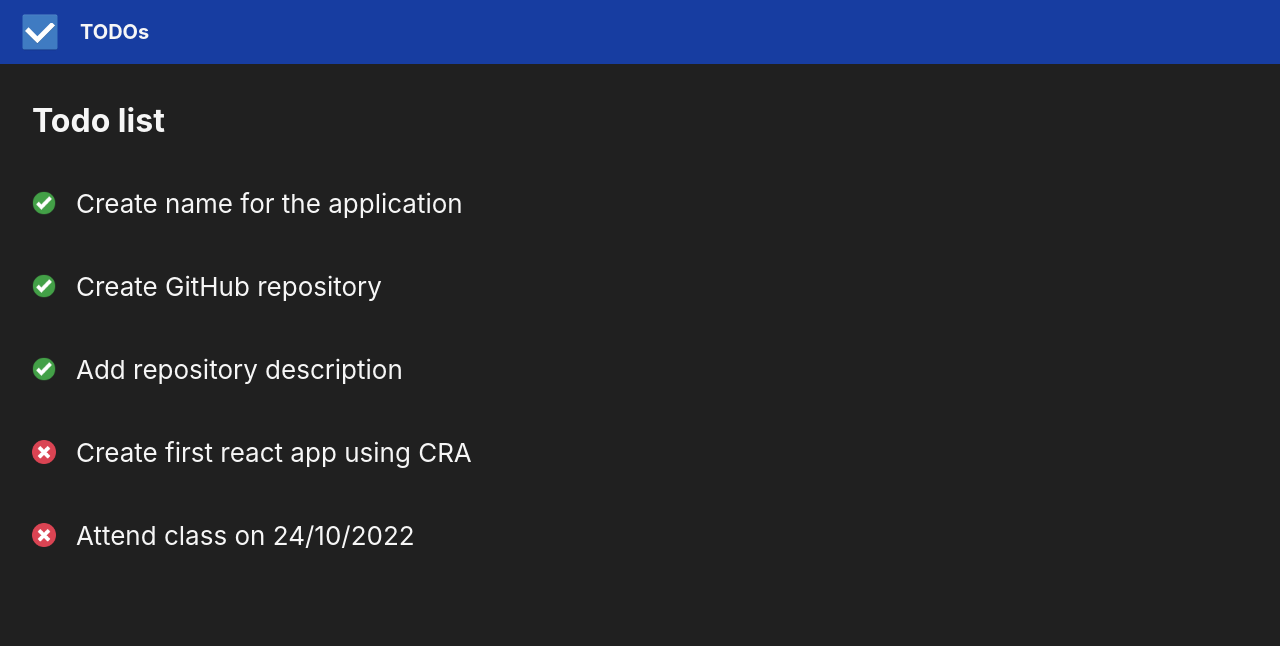
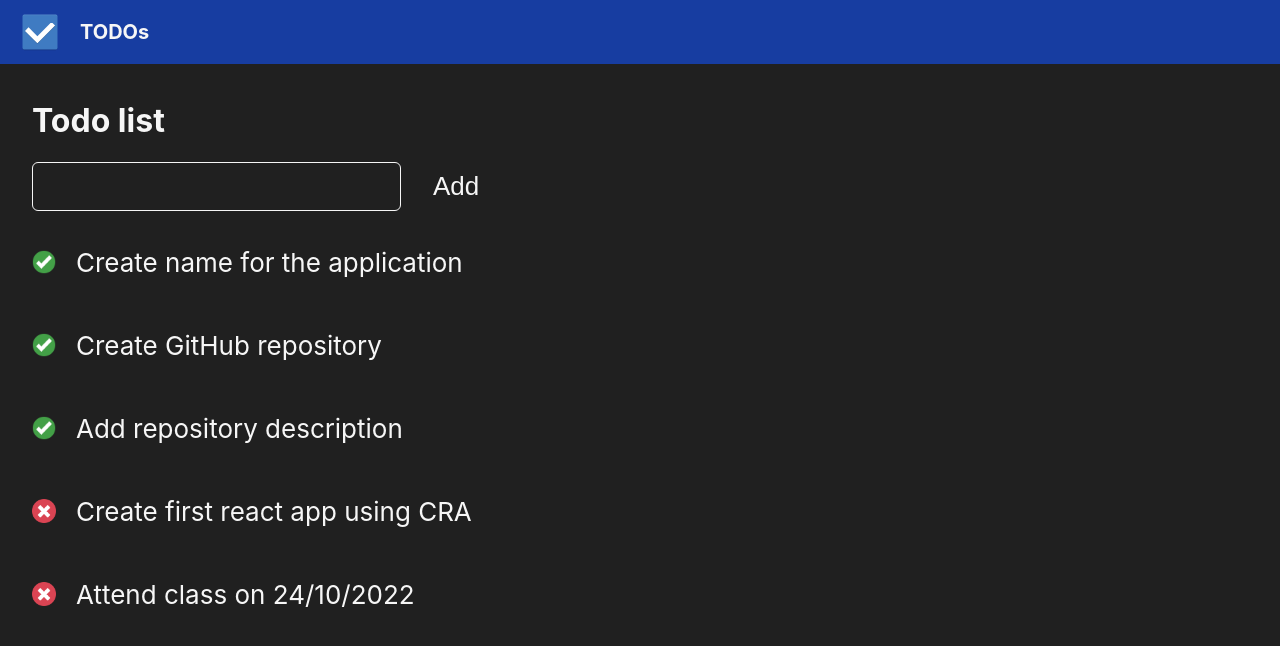
Before and after one commit to sergey-sivchenko/famcs-react-course-2022, a React (Create React App) app: page / in a window 1280 px wide. Shown: the top 646 px of the page. Built offline with nearby package versions, Linux system fonts and the light colour scheme; some icons are missing.

Commit message:
feat(todo-list): make usage of lists and keys

```diff
--- a/src/pages/TodoList/index.js
+++ b/src/pages/TodoList/index.js
@@ -1,80 +1,47 @@
-import { Component } from "react";
+import { useCallback, useState } from "react";
 
 import styles from "./index.module.css";
 import Item from "./Item";
 
-class Todo extends Component {
-  state = {};
+const Todo = () => {
+  const [todos, setTodos] = useState([
+    { id: crypto.randomUUID(), isCompleted: true, text: "Create name for the application" },
+    { id: crypto.randomUUID(), isCompleted: true, text: "Create GitHub repository" },
+    { id: crypto.randomUUID(), isCompleted: true, text: "Add repository description" },
+    { id: crypto.randomUUID(), isCompleted: false, text: "Create first react app using CRA" },
+    { id: crypto.randomUUID(), isCompleted: false, text: "Attend class on 24/10/2022" },
+  ]);
 
-  constructor(props) {
-    super(props);
+  const [newTodo, setNewTodo] = useState("");
 
-    this.state = {
-      test: "Some test state",
-    };
+  const handleNewTodoInput = useCallback((event) => {
+    setNewTodo(event.target.value);
+  }, []);
 
-    console.log("constructor (Mounting)");
-  }
-
-  static getDerivedStateFromProps(props, state) {
-    console.log("getDerivedStateFromProps (Mounting + Updating)");
-
-    return {
-      ...state,
-      derived: `Some state based on props: ${props}`,
-    };
-  }
-
-  componentDidMount() {
-    console.log("componentDidMount (Mounting)");
-
-    this.setState({ mounted: true });
-  }
-
-  shouldComponentUpdate(nextProps, nextState) {
-    console.log("shouldComponentUpdate (Updating)");
-
-    return true;
-  }
-
-  getSnapshotBeforeUpdate(prevProps, prevState) {
-    console.log("getSnapshotBeforeUpdate (Updating)");
-
-    return null;
-  }
-
-  componentDidUpdate(prevProps, prevState, snapshot) {
-    console.log("componentDidUpdate (Updating)");
-  }
-
-  static getDerivedStateFromError(error) {
-    console.log("getDerivedStateFromError (Error Handling)");
-  }
-
-  componentDidCatch(error, info) {
-    console.log("componentDidCatch (Error Handling)");
-  }
-
-  componentWillUnmount() {
-    console.log("componentWillUnmount (Unmounting)");
-  }
-
-  render() {
-    console.log("render (Mounting + Updating)");
+  const handleAddTodo = useCallback(() => {
+    setTodos((prevState) => [
+      ...prevState,
+      { id: crypto.randomUUID(), isCompleted: false, text: newTodo },
+    ]);
+    setNewTodo("");
+  }, [newTodo]);
 
   return (
     <>
       <h1>Todo list</h1>
+      <div className={styles["input-container"]}>
+        <input className={styles.input} onChange={handleNewTodoInput} value={newTodo} />
+        <button className={styles.button} onClick={handleAddTodo}>
+          Add
+        </button>
+      </div>
       <div className={styles.container}>
-          <Item completed text="Create name for the application" />
-          <Item completed text="Create GitHub repository" />
-          <Item completed text="Add repository description" />
-          <Item completed={false} text="Create first react app using CRA" />
-          <Item completed={false} text="Attend class on 24/10/2022" />
+        {todos.map((todo) => (
+          <Item key={todo.id} id={todo.id} completed={todo.isCompleted} text={todo.text} />
+        ))}
       </div>
     </>
   );
-  }
-}
+};
 
 export default Todo;
--- a/src/pages/TodoList/index.module.css
+++ b/src/pages/TodoList/index.module.css
@@ -5,3 +5,26 @@
   font-size: calc(10px + 2vmin);
   justify-content: center;
 }
+
+.input-container {
+  margin-bottom: 10px;
+}
+
+button {
+  background: none;
+  border: none;
+  color: #f6f6f6;
+  cursor: pointer;
+  font-size: calc(10px + 2vmin);
+  padding: 8px 16px;
+}
+
+input {
+  background: none;
+  border-radius: 6px;
+  border: 1px solid #f6f6f6;
+  color: #f6f6f6;
+  font-size: calc(10px + 2vmin);
+  margin-right: 16px;
+  padding: 8px 16px;
+}
```
Also changed, not shown: src/setupTests.js (+5 -0 lines). Lines whose indentation alone changed are shown as unchanged.
